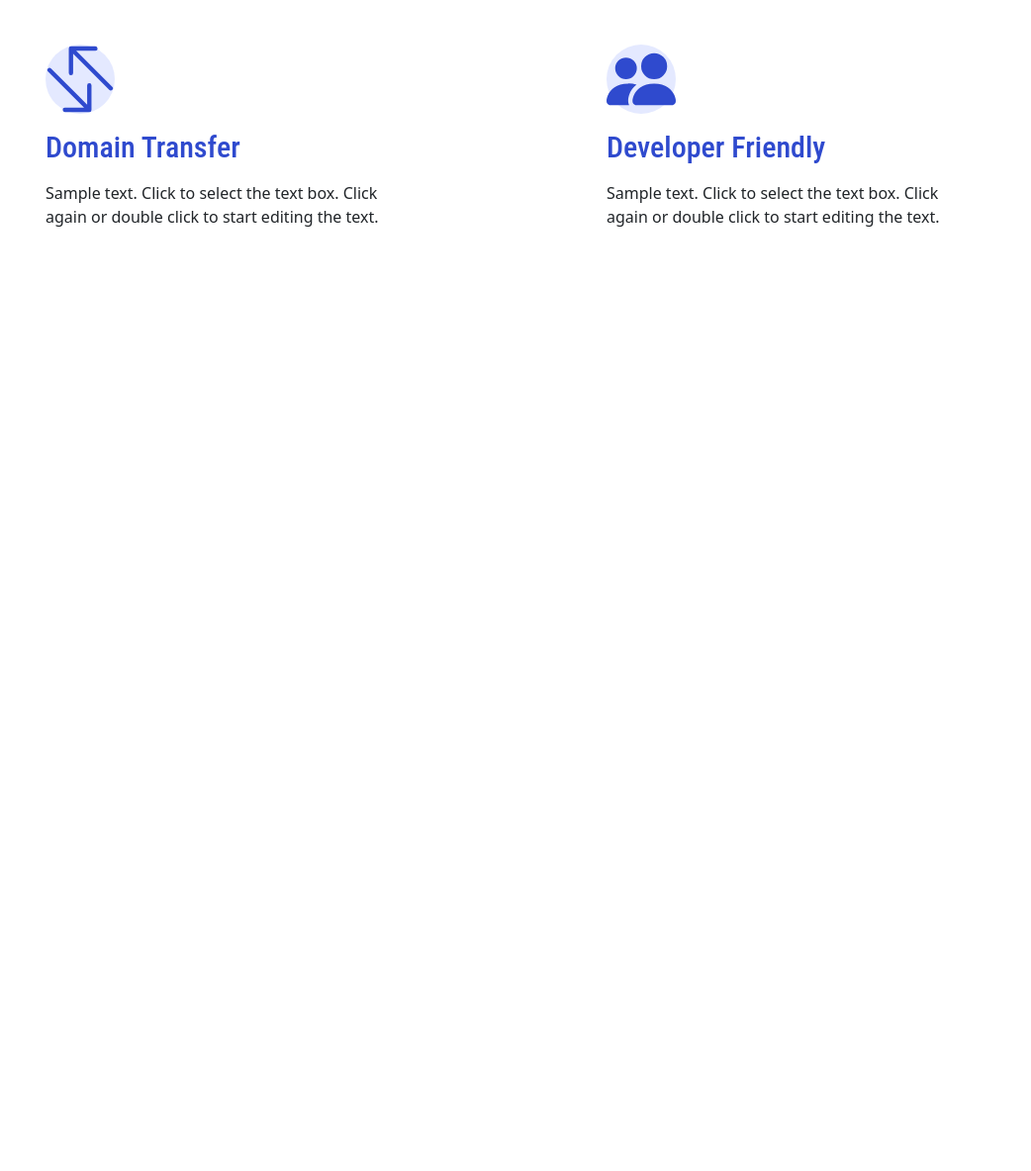
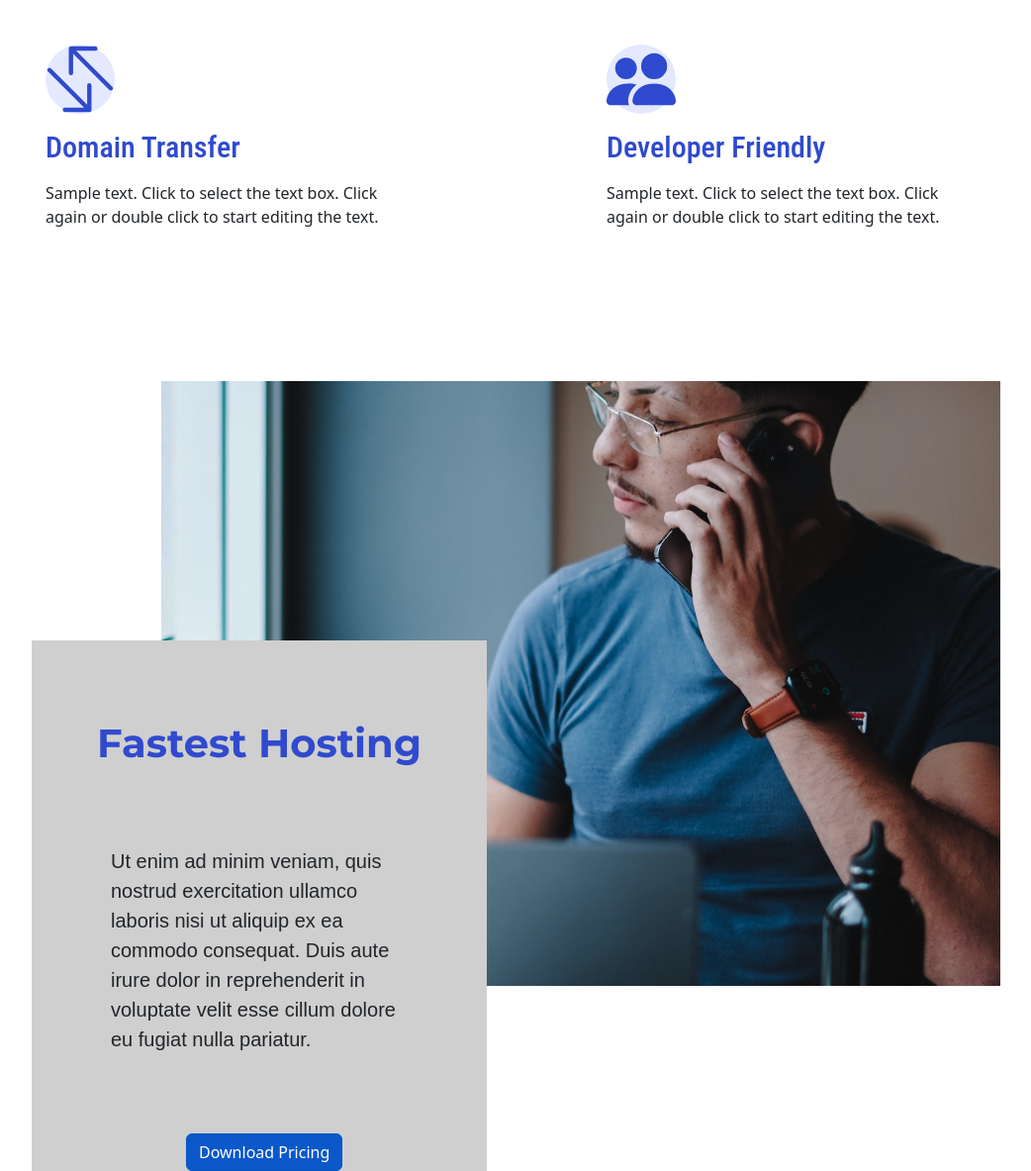
Before and after one commit to Waeel1996/Hosting-business-landing-page, a plain HTML site: page index.html in a window 1280 px wide. Shown: the part 1430-2613 px from the top of the page at 99% size, without its empty margins (204-1246 px from the left). Before the commit the page ends 1677 px from the top, so only its background shows below. Drawn offline with nearby package versions, Linux system fonts and the light colour scheme.

Commit message:
section 3 ended

```diff
--- a/css/style.css
+++ b/css/style.css
@@ -118,3 +118,38 @@ h3{
 .row-line{
     margin-left: 156px;
 }
+.layout-caption{
+    text-align: center;
+    font-family:Montserrat, sans-serif;
+    font-style: normal;
+    font-weight: 700;
+    color: #2f4ace;
+    padding-top: 80px;
+}
+.layout{
+    background-color: #cfcfcf;
+    width: 460px;
+    min-height: 500px;
+    margin-top: -349px;
+    margin-left: 154px;
+}
+.p1{
+    margin: 80px;
+    font-family:sans-serif;
+    font-size: 20px;
+}
+.icon7{
+    position: absolute;
+    margin-top: 308px;
+    margin-left: -849px;
+    color: #2f4ace;
+}
+.download{
+    margin-left: 156px;
+}
+.img-shadow{
+    background-color: #2f4ace;
+    height: 200px;
+    width: 200px;
+    border-radius: 50%;
+}
--- a/index.html
+++ b/index.html
@@ -59,7 +59,7 @@
             <div class="col-lg-6">
                 <div class="row mt-5">
                 <div class="col-lg-5"> <h1 class="caption">Hosting for your <br><span class="buss">business</span></h1>
-                  <h5 class="link">Image from <a href="blank"> link</a></h5>
+                  <h5 class="link">Images from <a href="blank"> link</a></h5>
                   <button type="button" class="btn btn-primary btn-lg trail">Start your free Trail</button>
                 </div>
                 <div class="col-lg-6"> <h1 class="side">  </h1></div>
@@ -143,6 +143,32 @@
         </div>
     </div>
   </div>
+  <div class="container mt-5">
+    <div class="row mt-5">
+      <div class="col-lg-3"></div>
+      <div class="col-lg-8">
+        <img src="imgs/2.jpg" alt="">
+        <svg xmlns="http://www.w3.org/2000/svg" class="icon7" width="100" height="100" fill="currentColor" class="bi bi-patch-check" viewBox="0 0 16 16">
+          <path fill-rule="evenodd" d="M10.354 6.146a.5.5 0 0 1 0 .708l-3 3a.5.5 0 0 1-.708 0l-1.5-1.5a.5.5 0 1 1 .708-.708L7 8.793l2.646-2.647a.5.5 0 0 1 .708 0z"/>
+          <path d="m10.273 2.513-.921-.944.715-.698.622.637.89-.011a2.89 2.89 0 0 1 2.924 2.924l-.01.89.636.622a2.89 2.89 0 0 1 0 4.134l-.637.622.011.89a2.89 2.89 0 0 1-2.924 2.924l-.89-.01-.622.636a2.89 2.89 0 0 1-4.134 0l-.622-.637-.89.011a2.89 2.89 0 0 1-2.924-2.924l.01-.89-.636-.622a2.89 2.89 0 0 1 0-4.134l.637-.622-.011-.89a2.89 2.89 0 0 1 2.924-2.924l.89.01.622-.636a2.89 2.89 0 0 1 4.134 0l-.715.698a1.89 1.89 0 0 0-2.704 0l-.92.944-1.32-.016a1.89 1.89 0 0 0-1.911 1.912l.016 1.318-.944.921a1.89 1.89 0 0 0 0 2.704l.944.92-.016 1.32a1.89 1.89 0 0 0 1.912 1.911l1.318-.016.921.944a1.89 1.89 0 0 0 2.704 0l.92-.944 1.32.016a1.89 1.89 0 0 0 1.911-1.912l-.016-1.318.944-.921a1.89 1.89 0 0 0 0-2.704l-.944-.92.016-1.32a1.89 1.89 0 0 0-1.912-1.911l-1.318.016z"/>
+        </svg>
+      </div>
+      </div>
+    </div>
+    <div class="container">
+    <div class="row">
+      <div class="col-lg-6">
+        <div class="layout">
+          <h1 class="layout-caption">Fastest Hosting</h1>
+          <p class="p1">Ut enim ad minim veniam, quis nostrud exercitation ullamco laboris nisi ut aliquip ex ea commodo consequat. Duis aute irure dolor in reprehenderit in voluptate velit esse cillum dolore eu fugiat nulla pariatur.</p>
+          <a href="#" class="btn btn-primary active download" role="button" data-bs-toggle="button" aria-pressed="true">Download Pricing</a>
+        </div>
+      </div>
+      <div class="col-lg-4">
+      </div>
+      <div class="col-lg-4"></div>
+    </div>
+  </div>
     <script src="https://cdn.jsdelivr.net/npm/bootstrap@5.3.0-alpha1/dist/js/bootstrap.bundle.min.js" integrity="sha384-w76AqPfDkMBDXo30jS1Sgez6pr3x5MlQ1ZAGC+nuZB+EYdgRZgiwxhTBTkF7CXvN" crossorigin="anonymous"></script>
   </body>
 </html>
```
Also changed, not shown: imgs/2.jpg (added).
